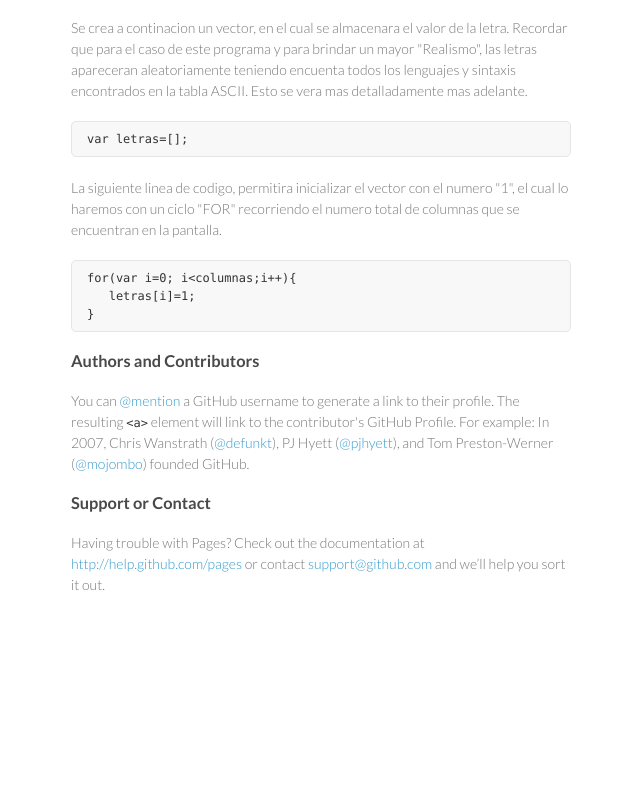
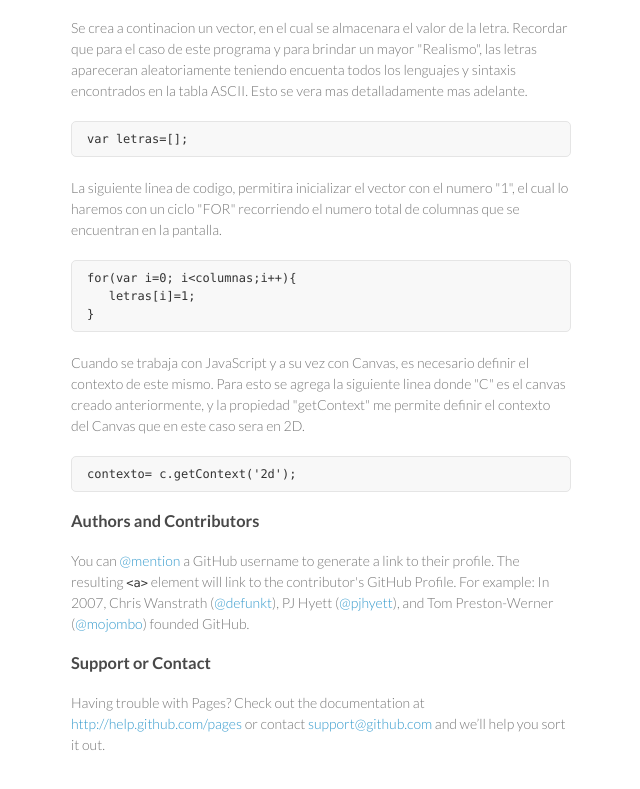
Before and after one commit to locoalien/MatrixJS, a plain HTML site: page index.html in a window 1280 px wide. Shown: the part 1716-2505 px from the top of the page, without its empty margins (499-1139 px from the left). Before the commit the page ends 2381 px from the top, so only its background shows below. Drawn offline with Linux system fonts and the light colour scheme.

Commit message:
Create gh-pages branch via GitHub

```diff
--- a/index.html
+++ b/index.html
@@ -111,6 +111,11 @@ var columnas=c.width/letraTam;
 }
 </code></pre>
 
+<p>Cuando se trabaja con JavaScript y a su vez con Canvas, es necesario definir el contexto de este mismo. Para esto se agrega la siguiente linea donde "C" es el canvas creado anteriormente, y la propiedad "getContext" me permite definir el contexto del Canvas que en este caso sera en 2D.</p>
+
+<pre><code>contexto= c.getContext('2d');
+</code></pre>
+
 <h3>
 <a name="authors-and-contributors" class="anchor" href="#authors-and-contributors"><span class="octicon octicon-link"></span></a>Authors and Contributors</h3>
 
```
Also changed, not shown: params.json (+1 -1 lines).
